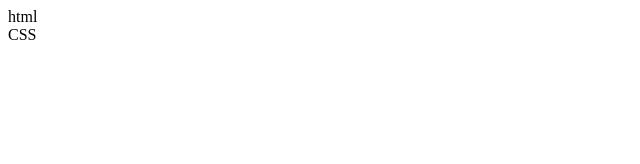
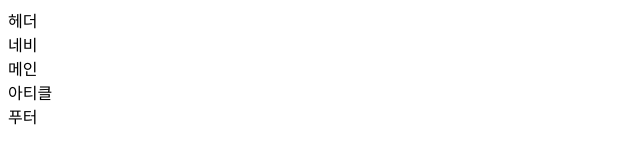
Before and after one commit to bluesky7660/html_test, a plain HTML site: page member/member.html in a window 1280 px wide. Shown: the whole page, without its empty margins (0-640 px from the left). Drawn offline with Linux system fonts and the light colour scheme.

Commit message:
template

```diff
--- a/member/member.html
+++ b/member/member.html
@@ -6,7 +6,15 @@
     <title>Document</title>
 </head>
 <body>
-    <div>html</div>
-    <div>CSS</div>
+    <header>헤더</header>
+    <nav>네비</nav>
+    <main>
+        메인
+        <article>아티클</article>
+        <section>
+
+        </section>
+    </main>
+    <footer>푸터</footer>
 </body>
 </html>
```
Also changed, not shown: ch01/0_template.html (added, +11 -0 lines).
